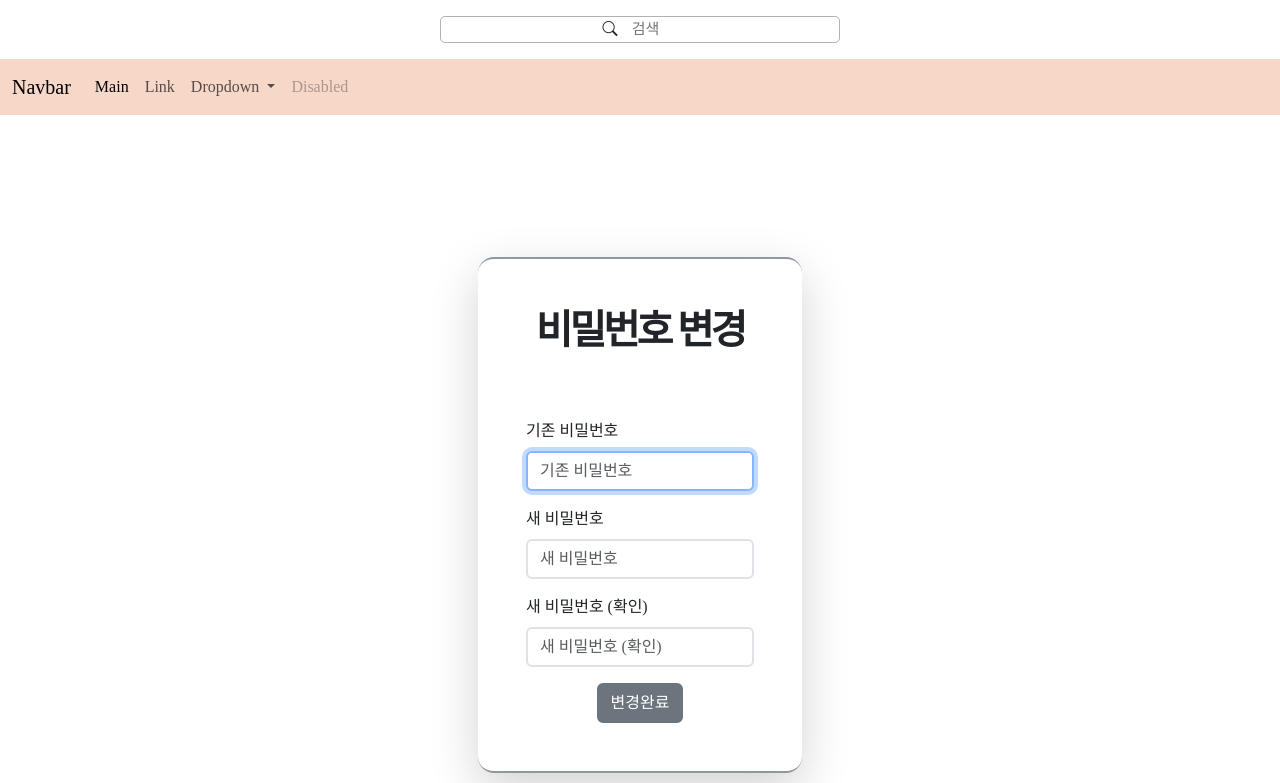
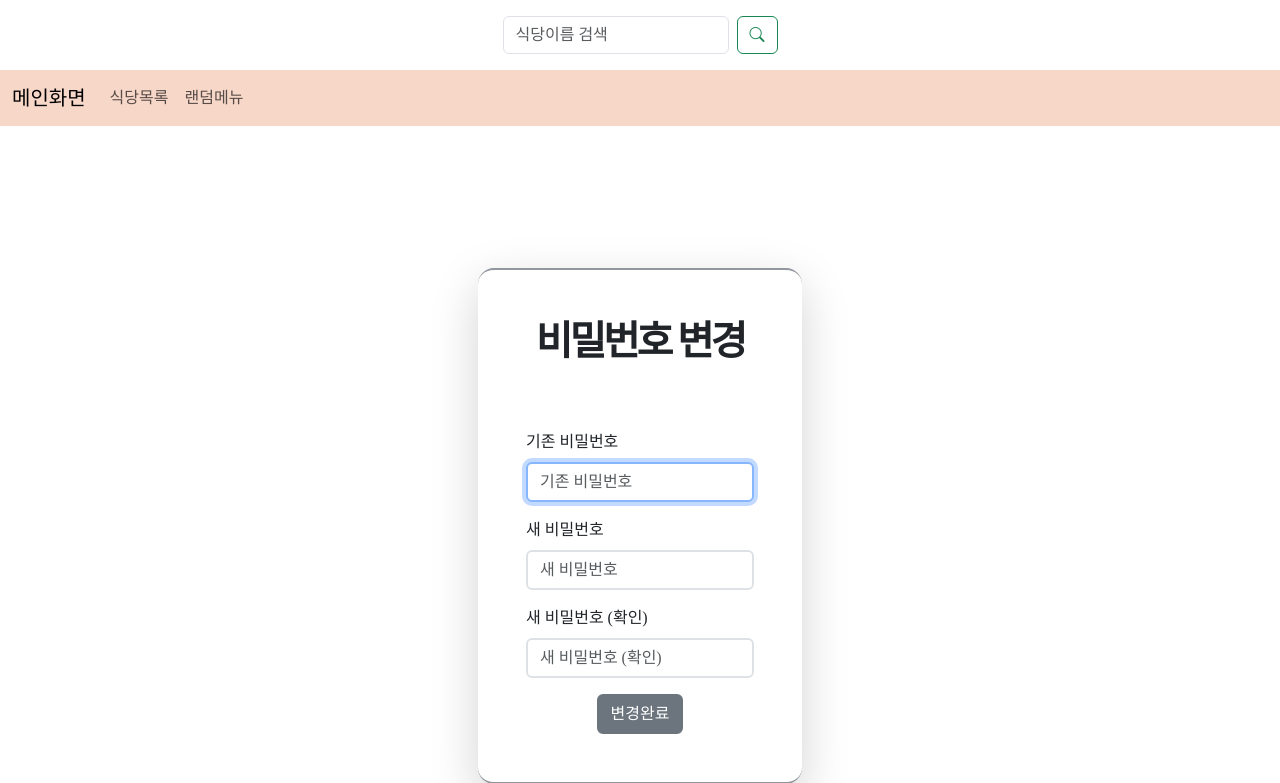
Before and after one commit to code-sum/jeommechoo, a Django app: page /accounts/password/ in a window 1280 px wide. Shown: the top 783 px of the page. Run offline with Django 3.2, Linux system fonts and the light colour scheme; the visitor is signed in with stand-in values (Sample User, id 1); some libraries are stand-ins or nearby versions; some web fonts are replaced.

Commit message:
검색 기능 구현

```diff
--- a/pjt/urls.py
+++ b/pjt/urls.py
@@ -24,5 +24,6 @@ urlpatterns = [
     path("", views.main, name="main"),  # 메인화면
     path("accounts/", include("accounts.urls")),
     path("reviews/", include("reviews.urls")),
+    path("restaurants/search/", views.search, name="search"),
     path("restaurants/", include("restaurants.urls")),
 ] + static(settings.MEDIA_URL, document_root=settings.MEDIA_ROOT)
--- a/templates/base.html
+++ b/templates/base.html
@@ -20,48 +20,31 @@
     <!--nav-->
     {% block nav %}
       <div class="d-flex justify-content-center position-relative align-items-center my-3">
-        <div class="search-bar">
+        <div>
+          <form class="d-flex" method="POST" action="{% url 'search' %}">
+            {% csrf_token %}
+            <input class="form-control me-2" type="search" placeholder="식당이름 검색" name="searched" aria-label="Search">
+            <button class="btn btn-outline-success" type="submit">
               <i class="bi bi-search"></i>
-          <input class="search-bar__input" type="search" placeholder="검색"/>
+            </button>
+          </form>
         </div>
       </div>
 
       <nav class="navbar navbar-expand-lg" style="background-color:#F7D7C8;">
 
         <div class="container-fluid">
-          <a class="navbar-brand" href="#">Navbar</a>
+          <a class="navbar-brand" href="{% url 'main' %}">메인화면</a>
           <button class="navbar-toggler" type="button" data-bs-toggle="collapse" data-bs-target="#navbarSupportedContent" aria-controls="navbarSupportedContent" aria-expanded="false" aria-label="Toggle navigation">
             <span class="navbar-toggler-icon"></span>
           </button>
           <div class="collapse navbar-collapse" id="navbarSupportedContent">
             <ul class="navbar-nav me-auto mb-2 mb-lg-0">
               <li class="nav-item">
-                <a class="nav-link active" aria-current="page" href="{% url 'main' %}">Main</a>
+                <a class="nav-link" href="{% url 'restaurants:index' %}">식당목록</a>
               </li>
               <li class="nav-item">
-                <a class="nav-link" href="#">Link</a>
-              </li>
-              <li class="nav-item dropdown">
-                <a class="nav-link dropdown-toggle" href="#" role="button" data-bs-toggle="dropdown" aria-expanded="false">
-                  Dropdown
-                </a>
-                <ul class="dropdown-menu">
-                  <li>
-                    <a class="dropdown-item" href="#">Action</a>
-                  </li>
-                  <li>
-                    <a class="dropdown-item" href="#">Another action</a>
-                  </li>
-                  <li>
-                    <hr class="dropdown-divider">
-                  </li>
-                  <li>
-                    <a class="dropdown-item" href="#">Something else here</a>
-                  </li>
-                </ul>
-              </li>
-              <li class="nav-item">
-                <a class="nav-link disabled">Disabled</a>
+                <a class="nav-link" href="#">랜덤메뉴</a>
               </li>
             </ul>
           </div>
```
Also changed, not shown: pjt/views.py (+9 -0 lines), templates/searched.html (added, +20 -0 lines). Lines whose indentation alone changed are shown as unchanged.
